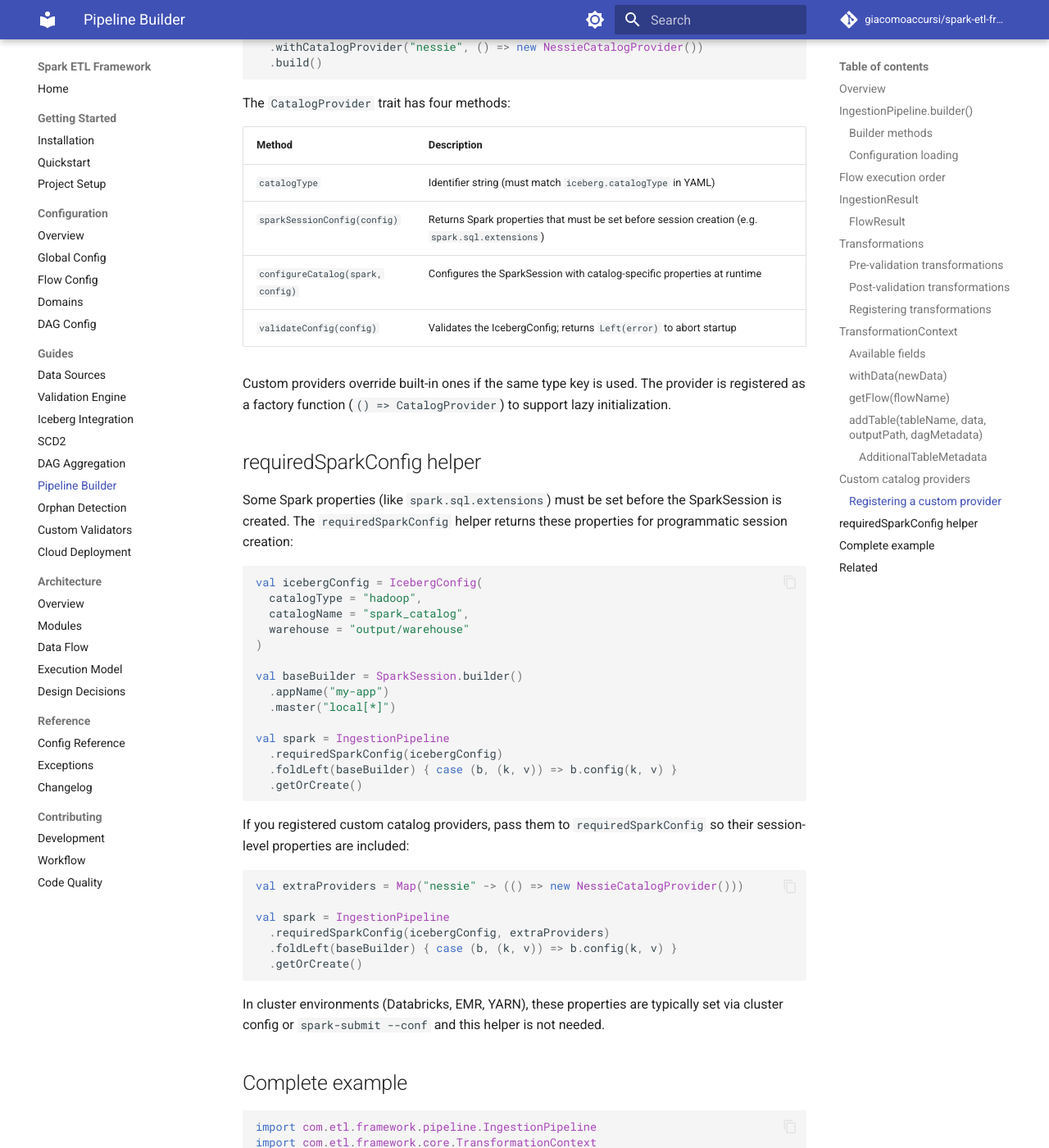
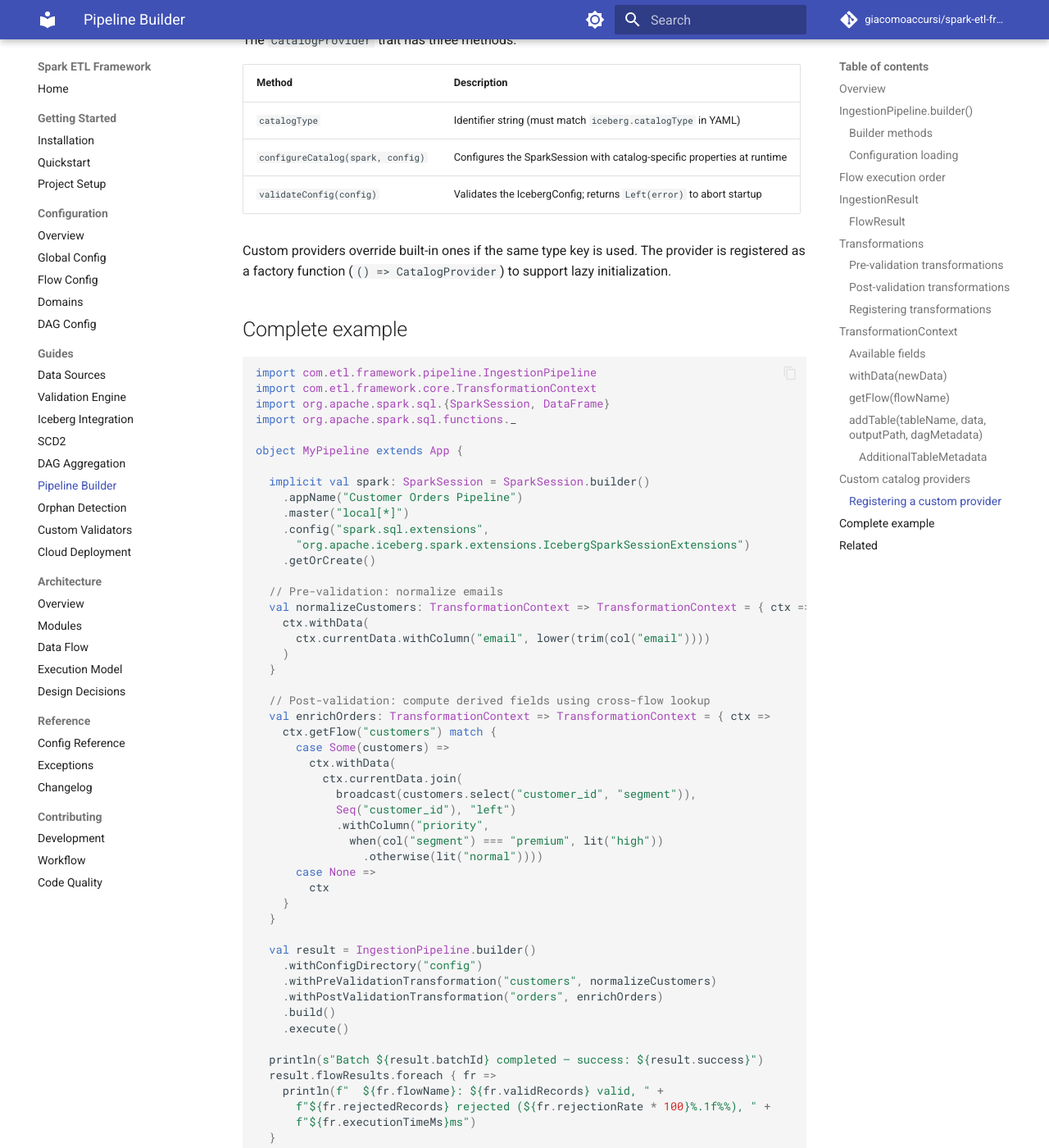
Before and after one commit to giacomoaccursi/Floe, an MkDocs documentation site: the page built from site-docs/guides/pipeline-builder.md, in a window 1280 px wide and 1400 px high, scrolled down 9609 px. Shown: the whole window at 82% size. Built offline with MkDocs 1.6.1 and Material for MkDocs 9.7.7, drawn with Linux system fonts in a browser that asks for light colours; comment, search, counter and statistics services are not loaded; some of the changed text lies outside the part shown.

Commit message:
chore(iceberg): remove dead sparkSessionConfig and requiredSparkConfig

````diff
--- a/site-docs/guides/pipeline-builder.md
+++ b/site-docs/guides/pipeline-builder.md
@@ -326,10 +326,6 @@ import org.apache.spark.sql.SparkSession
 class NessieCatalogProvider extends CatalogProvider {
   override def catalogType: String = "nessie"
 
-  override def sparkSessionConfig(config: IcebergConfig): Map[String, String] =
-    Map("spark.sql.extensions" ->
-      "org.apache.iceberg.spark.extensions.IcebergSparkSessionExtensions")
-
   override def configureCatalog(spark: SparkSession, config: IcebergConfig): Unit = {
     val prefix = s"spark.sql.catalog.${config.catalogName}"
     spark.conf.set(prefix, "org.apache.iceberg.spark.SparkCatalog")
@@ -350,50 +346,15 @@ IngestionPipeline.builder()
   .build()
 ```
 
-The `CatalogProvider` trait has four methods:
+The `CatalogProvider` trait has three methods:
 
 | Method | Description |
 |--------|-------------|
 | `catalogType` | Identifier string (must match `iceberg.catalogType` in YAML) |
-| `sparkSessionConfig(config)` | Returns Spark properties that must be set before session creation (e.g. `spark.sql.extensions`) |
 | `configureCatalog(spark, config)` | Configures the SparkSession with catalog-specific properties at runtime |
 | `validateConfig(config)` | Validates the IcebergConfig; returns `Left(error)` to abort startup |
 
 Custom providers override built-in ones if the same type key is used. The provider is registered as a factory function (`() => CatalogProvider`) to support lazy initialization.
-
-## requiredSparkConfig helper
-
-Some Spark properties (like `spark.sql.extensions`) must be set before the SparkSession is created. The `requiredSparkConfig` helper returns these properties for programmatic session creation:
-
-```scala
-val icebergConfig = IcebergConfig(
-  catalogType = "hadoop",
-  catalogName = "spark_catalog",
-  warehouse = "output/warehouse"
-)
-
-val baseBuilder = SparkSession.builder()
-  .appName("my-app")
-  .master("local[*]")
-
-val spark = IngestionPipeline
-  .requiredSparkConfig(icebergConfig)
-  .foldLeft(baseBuilder) { case (b, (k, v)) => b.config(k, v) }
-  .getOrCreate()
-```
-
-If you registered custom catalog providers, pass them to `requiredSparkConfig` so their session-level properties are included:
-
-```scala
-val extraProviders = Map("nessie" -> (() => new NessieCatalogProvider()))
-
-val spark = IngestionPipeline
-  .requiredSparkConfig(icebergConfig, extraProviders)
-  .foldLeft(baseBuilder) { case (b, (k, v)) => b.config(k, v) }
-  .getOrCreate()
-```
-
-In cluster environments (Databricks, EMR, YARN), these properties are typically set via cluster config or `spark-submit --conf` and this helper is not needed.
 
 ## Complete example
 
````
Also changed, not shown: site-docs/getting-started/installation.md (+0 -39 lines), 6 other files.
